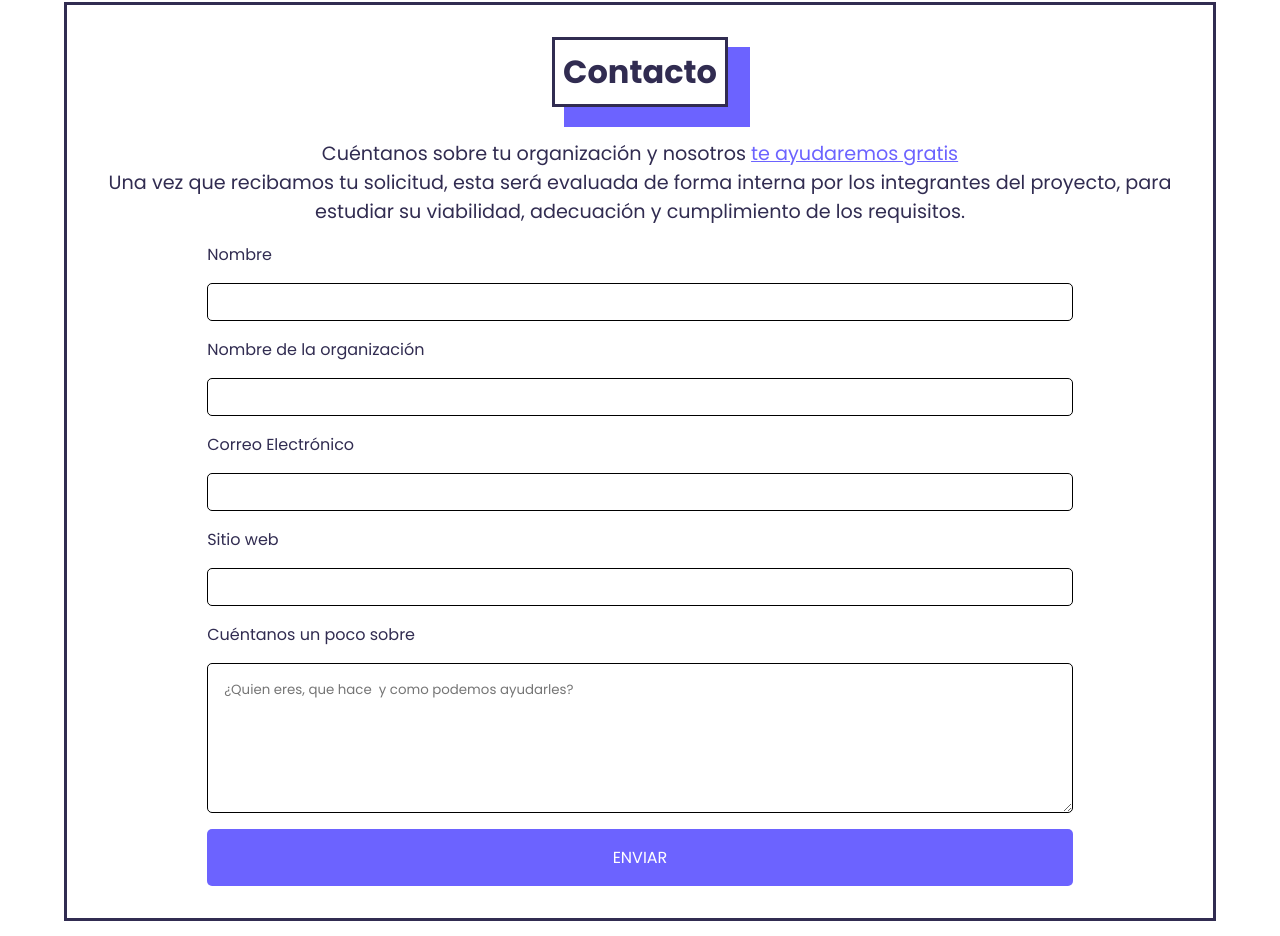
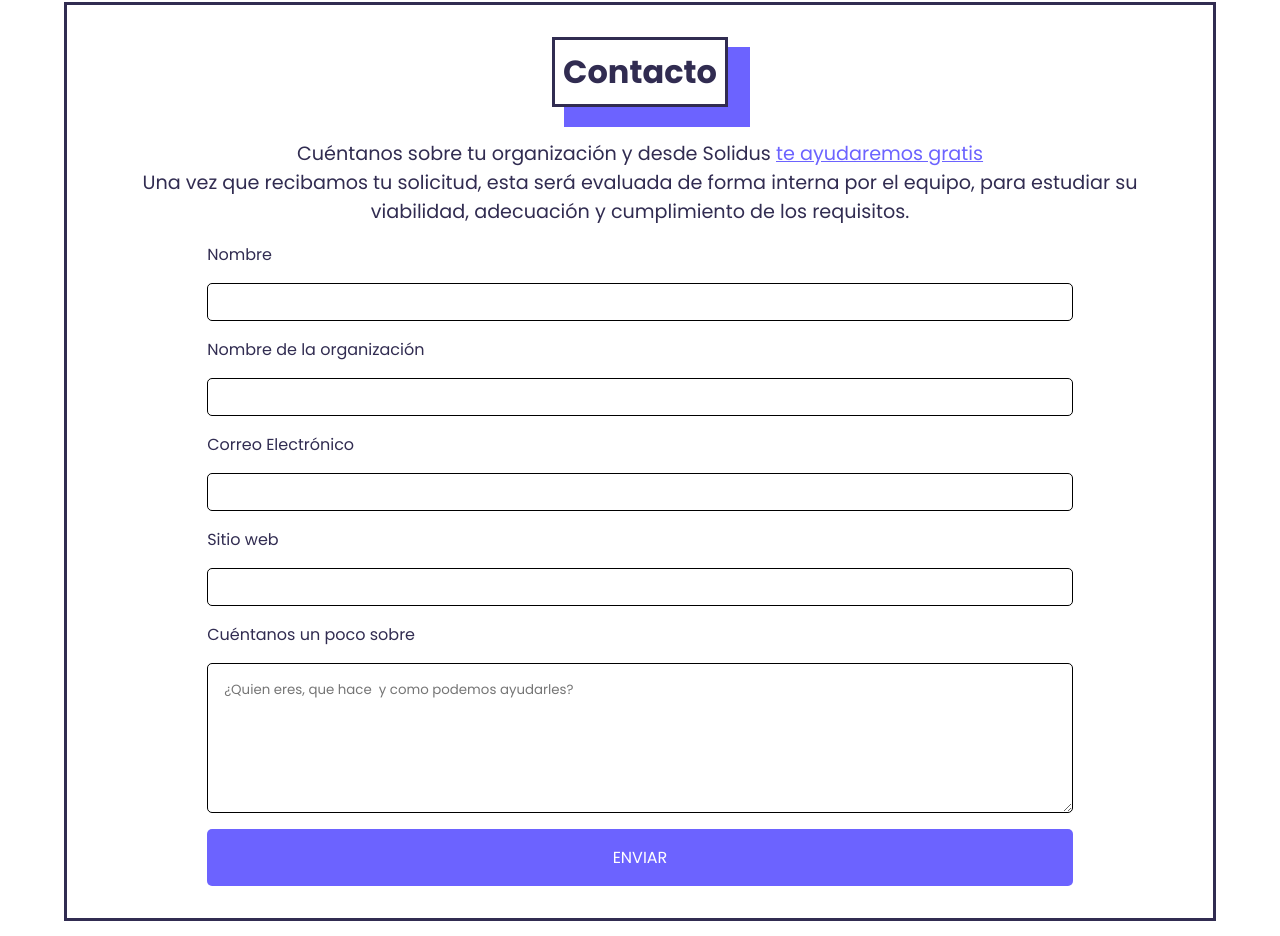
Before and after one commit to proyectosolidus/ProyectoSolidus, a React (Create React App) app: page / in a window 1280 px wide. Shown: the part 1900-2836 px from the top of the page. Built offline with nearby package versions, Linux system fonts and the light colour scheme.

Commit message:
words reformulation on the contact component

```diff
--- a/src/components/ContactForm.js
+++ b/src/components/ContactForm.js
@@ -36,8 +36,8 @@ const ContactForm = () => {
 			<section className="Home__contact">
 				<h2>Contacto</h2>
 				<p>
-					Cuéntanos sobre tu organización y nosotros <span>te ayudaremos gratis</span> <br/>
-					Una vez que recibamos tu solicitud, esta será evaluada de forma interna por los integrantes del proyecto, para estudiar su viabilidad, adecuación y cumplimiento de los requisitos.
+					Cuéntanos sobre tu organización y desde Solidus <span>te ayudaremos gratis</span> <br/>
+					Una vez que recibamos tu solicitud, esta será evaluada de forma interna por el equipo, para estudiar su viabilidad, adecuación y cumplimiento de los requisitos.
 				</p>
 
 				<form className="Contact-form">
```
Also changed, not shown: 1 other file (tests, documents, lock files or other folders).
